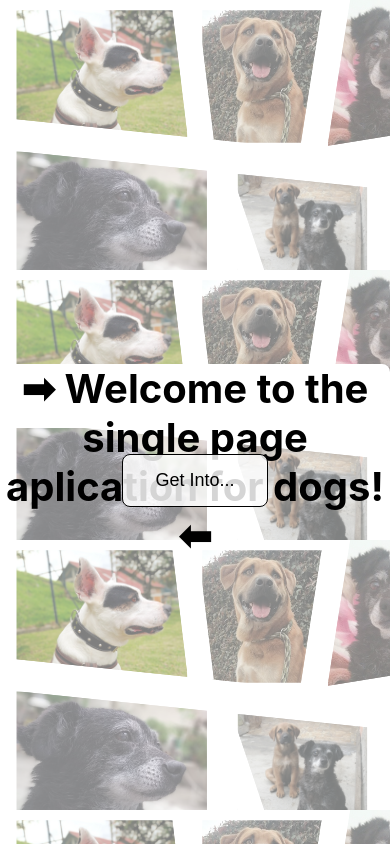
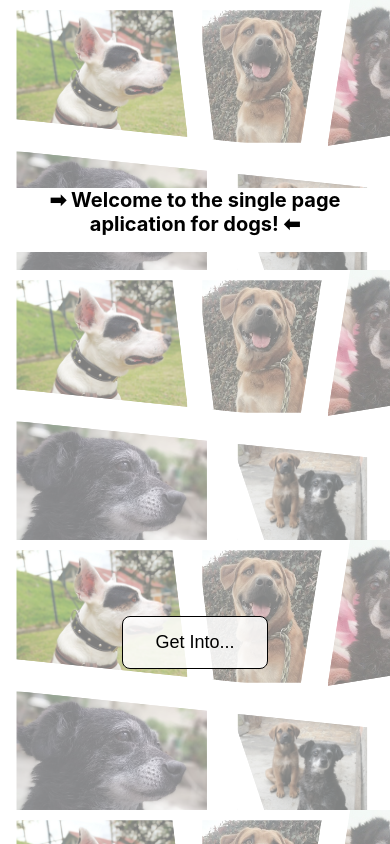
Before and after one commit to santtiagomc/pi-dogs, a React (Create React App) app in the folder client/: page / in a window 390 px wide. Built offline with nearby package versions, Linux system fonts and the light colour scheme.

Commit message:
cambio para responsive en el landing

```diff
--- a/client/src/components/styles/LandingPage.module.css
+++ b/client/src/components/styles/LandingPage.module.css
@@ -41,3 +41,11 @@
     text-decoration: none;
     margin: 0 auto;
 }
+@media (max-width: 700px) {
+    .welcome{
+        font-size: 20px;
+    }
+    .container{
+        align-content: space-around;
+    }
+}
```
